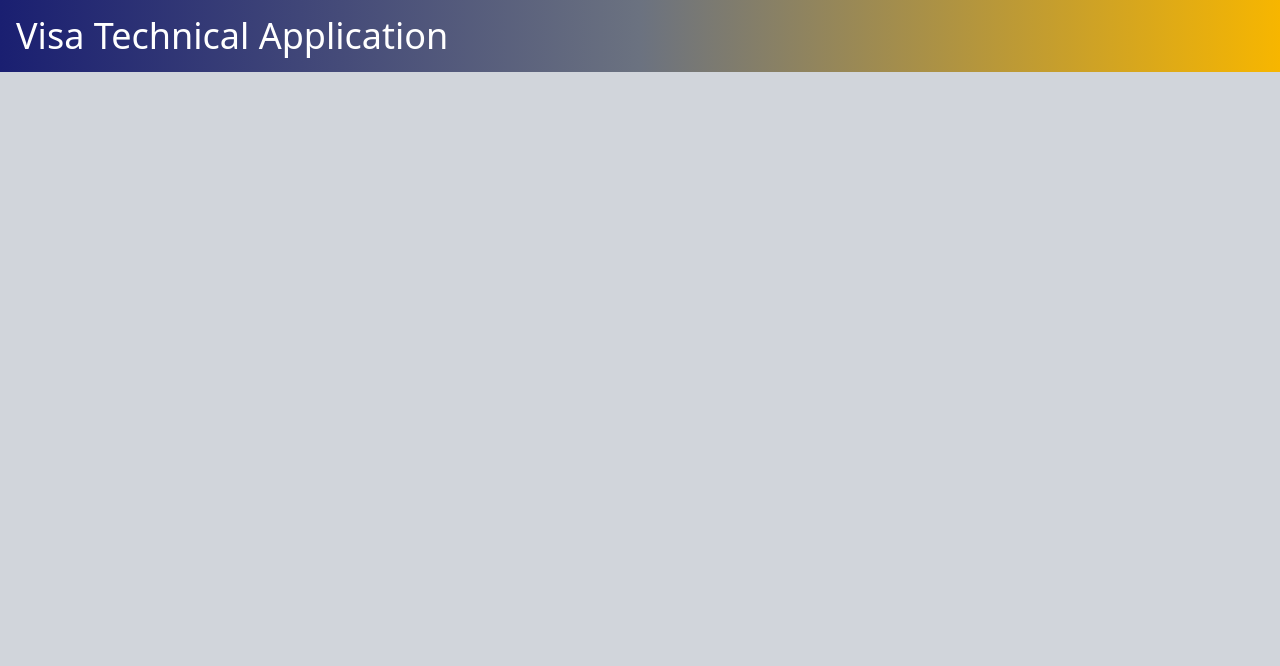
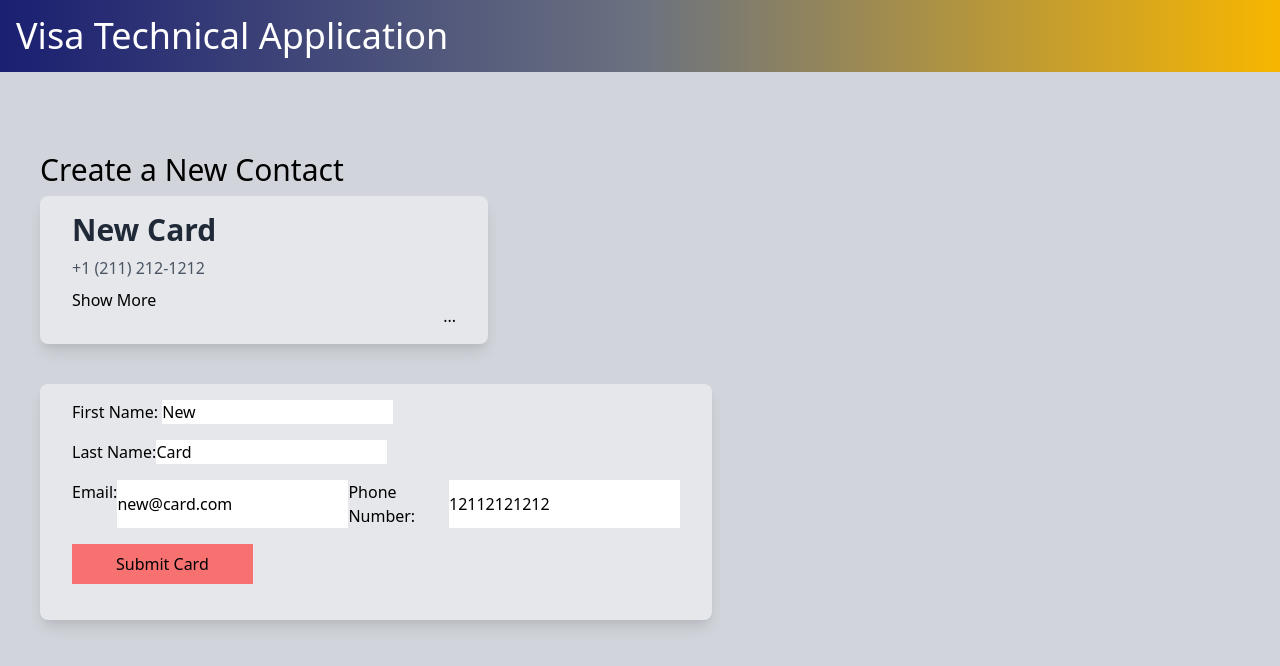
Before and after one commit to nheingit/visa-application, a React (Create React App) app: page /create in a window 1280 px wide. Shown: the top 666 px of the page. Built offline with nearby package versions, Linux system fonts and the light colour scheme.

Commit message:
finished project with ability to perform all crud operations on the cards

```diff
--- a/src/App.js
+++ b/src/App.js
@@ -5,6 +5,7 @@
 import { HomePage } from "./pages/HomePage";
 import { ViewPage } from "./pages/viewContact";
 import { EditContact } from "./pages/editContact";
+import {CreateContact} from "./pages/createContact";
 
 function App() {
 
@@ -14,9 +15,10 @@
   return (
       <Router>
         <div className="bg-gray-300 min-h-screen pb-4">
-        <div className="bg-gradient-to-r from-visa-blue via-gray-500 to-visa-gold p-4">
+        <div className="mb-10 bg-gradient-to-r from-visa-blue via-gray-500 to-visa-gold p-4">
           <a href="/" className="text-4xl text-white">Visa Technical Application</a>
         </div>
+          <Route path="/create" render={() => <CreateContact contacts={contacts}/>}/>
           <Route path="/" exact render={(props) => <HomePage {...props} contacts={contacts}/> }/>
           <Route path="/view/:id" render={(props) => <ViewPage {...props} contacts={contacts}/>}/>
           <Route path="/edit/:id" render={(props) => <EditContact {...props} contacts={contacts}/>}/>
--- a/src/components/ContactCard.tsx
+++ b/src/components/ContactCard.tsx
@@ -1,5 +1,5 @@
 import { object } from "prop-types";
-import { useContext } from "react";
+import { useContext, useState } from "react";
 import { Link } from "react-router-dom";
 
 import { ContactListContext } from "../context";
@@ -29,8 +29,11 @@
   phoneNumber,
   email,
   id,
+  isShowing
 }: Contact) => {
+  const [showingInfo, setShowingInfo] = useState(isShowing)
   const [contact, setContact] = useContext(ContactListContext)
+  const [showMoreOrShowLess, setShowMoreorShowLess] = useState(true)
 
   const deleteCard = () => {
 
@@ -58,11 +61,24 @@
           {[firstName, " ", lastName]}
         </h2>
         <p className="mt-2 text-gray-600">{formatPhoneNumber(phoneNumber)}</p>
+        {showMoreOrShowLess ?
+        <button className="relative top-2" onClick={()=>{
+          setShowingInfo(!showingInfo)
+          setShowMoreorShowLess(!showMoreOrShowLess)
+        }}>
+          Show More
+        </button> : <button className='relative top-2' onClick={()=>{
+          setShowingInfo(!showingInfo)
+          setShowMoreorShowLess(!showMoreOrShowLess)
+        }} >Show Less</button>
+      }
+
       </CardContents>
-      <CardActions>
-        <Link className="mr-3 mt-1" to={`/view/${id}`}>
+      {showingInfo ? <CardActions>
+         <Link className="mr-3 mt-1" to={`/view/${id}`}>
           View
         </Link>
+
         <Link onClick={deleteCard} className="mr-3 mt-1" to="#">
           Delete
         </Link>
@@ -76,7 +92,8 @@
           <span data-content={email} aria-hidden="true"></span>
           {email}
         </a>
-      </CardActions>
+      </CardActions>:<div className='flex justify-end'>...</div>}
+
     </Card>
   );
 };
--- a/src/pages/HomePage.tsx
+++ b/src/pages/HomePage.tsx
@@ -1,11 +1,18 @@
-import { useState }from 'react';
-import { Contact } from '../types/Types';
-import { ContactCards } from '../components/ContactCards';
+import { useState } from "react";
+import { Contact } from "../types/Types";
+import { ContactCards } from "../components/ContactCards";
+import { Link } from "react-router-dom";
 
-export const HomePage = (({ contacts }:{contacts:Contact[]})=>{
-    return (
-
-        <ContactCards contacts={contacts}/>
-    )
-
-})
+export const HomePage = ({ contacts }: { contacts: Contact[] }) => {
+  return (
+    <>
+      <Link
+        className=" ml-10 text-white rounded-lg shadow-lg text-3xl bg-gradient-to-r from-visa-gold via-gray-500 to-visa-blue p-4 py-2 px-4"
+        to="/create"
+      >
+        Create Contact
+      </Link>
+      <ContactCards contacts={contacts} />
+    </>
+  );
+};
--- a/src/pages/createContact.tsx
+++ b/src/pages/createContact.tsx
@@ -1,3 +1,82 @@
-export const CreateContact = (({ contacts }:any)=>{
-return <h1>createContac</h1>
+import { Contact } from "../types/Types"
+import { useState, useContext } from "react"
+import {useHistory} from "react-router"
+import {v4 as uuid} from "uuid";
+import { ContactCard } from "../components/ContactCard";
+import { ContactListContext } from "../context";
+
+export const CreateContact = (({ contacts }:{contacts:Contact[]})=>{
+    const [contact, setContact] = useContext(ContactListContext);
+    const history = useHistory();
+  const [firstName, setFirstName] = useState("New");
+  const [email, setEmail] = useState("new@card.com");
+  const [phoneNumber, setPhoneNumber] = useState(12112121212);
+  const [lastName, setLastName] = useState("Card");
+
+  const HandleSubmit = (e: React.FormEvent) => {
+      e.preventDefault();
+      const createdContact = {
+          firstName: firstName,
+          lastName: lastName,
+          phoneNumber: phoneNumber,
+          email: email,
+          id:uuid()
+      }
+      const newArray = contacts.concat(createdContact)
+      //@ts-ignore
+      setContact(newArray)
+      alert("Card Created Successfully!")
+      history.push("/")
+  }
+
+return (
+    <div className="p-10">
+    <h1 className="text-3xl mb-2" >Create a New Contact</h1>
+
+
+    <ContactCard
+          id={uuid()}
+          lastName={lastName}
+          firstName={firstName}
+          phoneNumber={phoneNumber}
+          email={email}
+        />
+
+    <div className="max-w-2xl py-4 px-8 mt-10 bg-gray-200 shadow-lg rounded-lg">
+        <form onSubmit={HandleSubmit}>
+          <div>
+            <label> First Name: </label>
+            <input className="mb-4"
+              type="text"
+              value={firstName}
+              onChange={(e: any) => setFirstName(e.target.value)}
+            />
+            <br/>
+            <label>Last Name:</label>
+            <input
+              type="text"
+              value={lastName}
+              onChange={(e: any) => setLastName(e.target.value)}
+            />
+          </div>
+
+          <div className="flex align-middle my-4">
+            <label>Email: </label>
+            <input
+            type="email"
+            value={email}
+            onChange={(e: any) => setEmail(e.target.value)}
+          />
+            <label> Phone Number: </label>
+<input
+            type="Number"
+            value={phoneNumber}
+            onChange={(e: any) => setPhoneNumber(e.target.value)}
+          />
+          </div>
+          <button className="bg-red-400 mb-5 py-2 px-11" type="submit">Submit Card</button>
+        </form>
+      </div>
+    </div>
+)
 })
--- a/src/pages/editContact.tsx
+++ b/src/pages/editContact.tsx
@@ -26,6 +26,7 @@
   const HandleSubmit = (e: React.FormEvent) => {
       e.preventDefault();
     const newArray = contacts.filter((contact) => contact.id !== id)
+    console.log(newArray)
     const newContact:Contact = {
         id: editedCard!.id,
         firstName: firstName,
--- a/src/types/Types.ts
+++ b/src/types/Types.ts
@@ -4,6 +4,7 @@
     lastName: string;
     phoneNumber: number;
     email: string;
+    isShowing?: boolean;
 }
 
 export type Props = {
```
